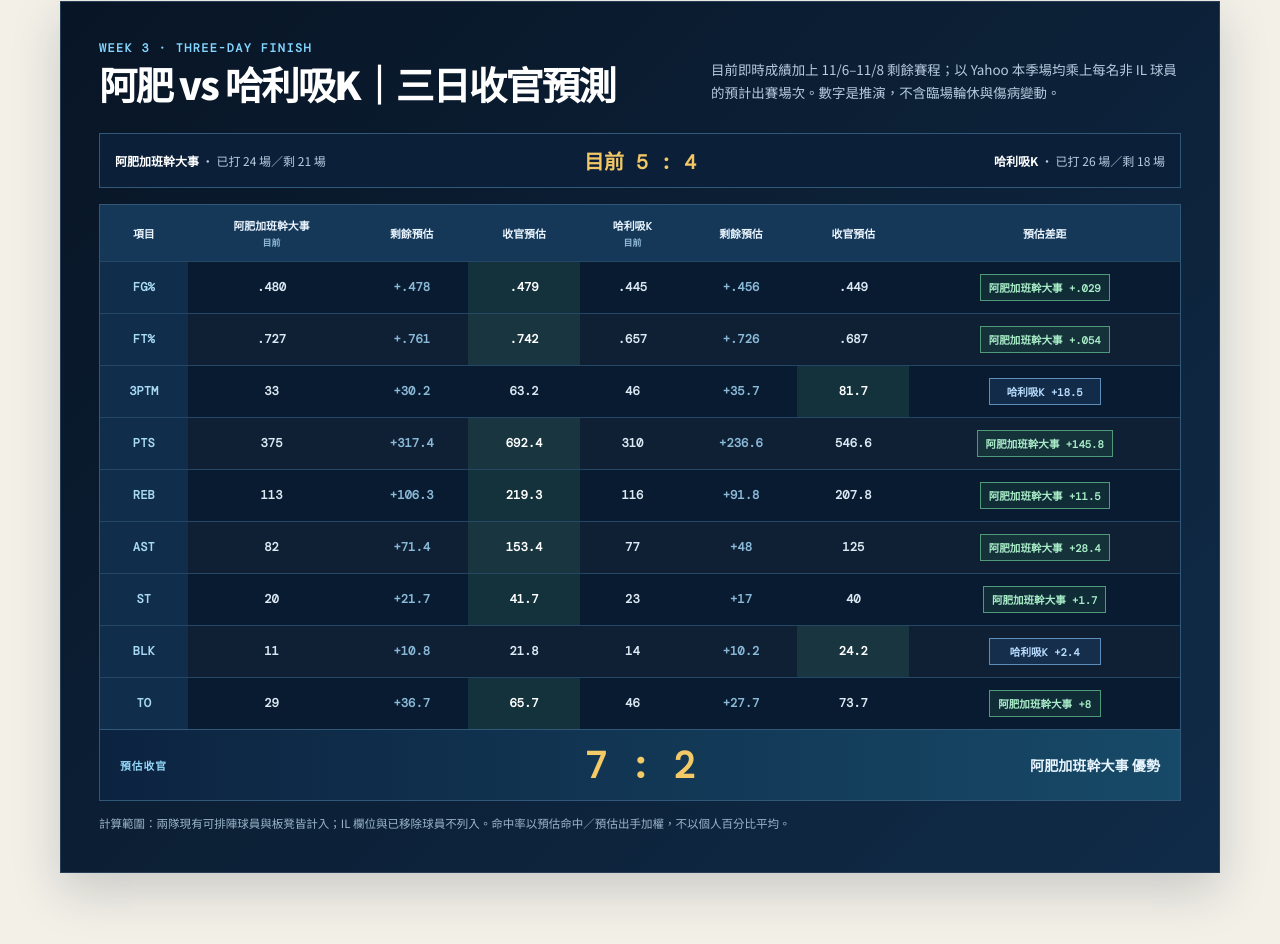
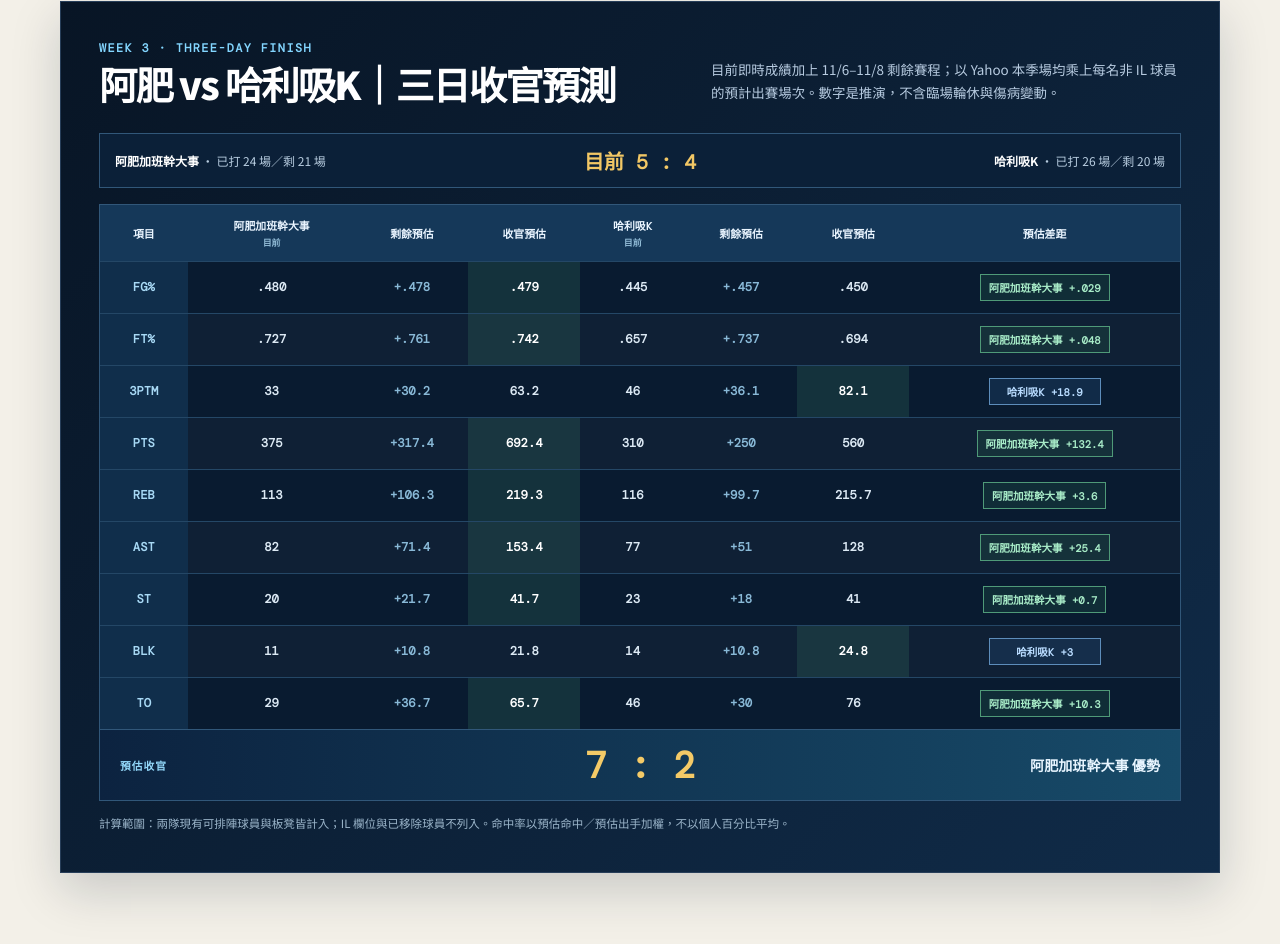
Before and after one commit to Vince-Chen-hao/chanchao-gentleman-club, a Nuxt app: page /paymeforwin in a window 1280 px wide. Shown: the part 5197-6141 px from the top of the page. Built offline with nearby package versions, Linux system fonts and the light colour scheme.

Commit message:
Correct CK weekend forecast games

```diff
--- a/pages/paymeforwin.vue
+++ b/pages/paymeforwin.vue
@@ -195,9 +195,9 @@ const finalThreeDay: { left: SprintTeam; right: SprintTeam } = {
     projection: { fgm: 112.2, fga: 234.8, ftm: 63.3, fta: 83.2, three: 30.2, pts: 317.4, reb: 106.3, ast: 71.4, st: 21.7, blk: 10.8, to: 36.7 },
   },
   right: {
-    team: '哈利吸K', played: 26, remaining: 18,
+    team: '哈利吸K', played: 26, remaining: 20,
     current: { fgm: 109, fga: 245, ftm: 46, fta: 70, three: 46, pts: 310, reb: 116, ast: 77, st: 23, blk: 14, to: 46 },
-    projection: { fgm: 81, fga: 177.7, ftm: 39.7, fta: 54.7, three: 35.7, pts: 236.6, reb: 91.8, ast: 48, st: 17, blk: 10.2, to: 27.7 },
+    projection: { fgm: 85.6, fga: 187.2, ftm: 43.5, fta: 59, three: 36.1, pts: 250, reb: 99.7, ast: 51, st: 18, blk: 10.8, to: 30 },
   },
 }
 const sprintValue = (totals: SprintTotals, index: number) => {
```
